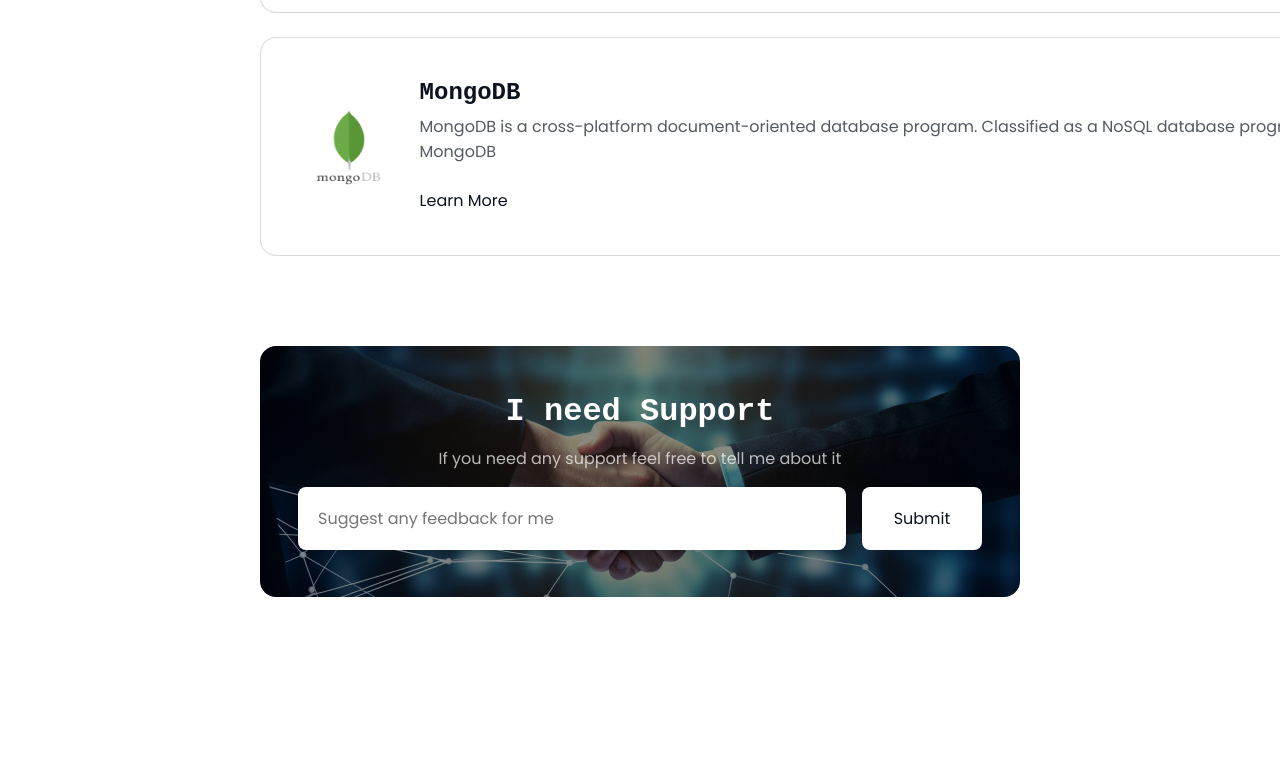
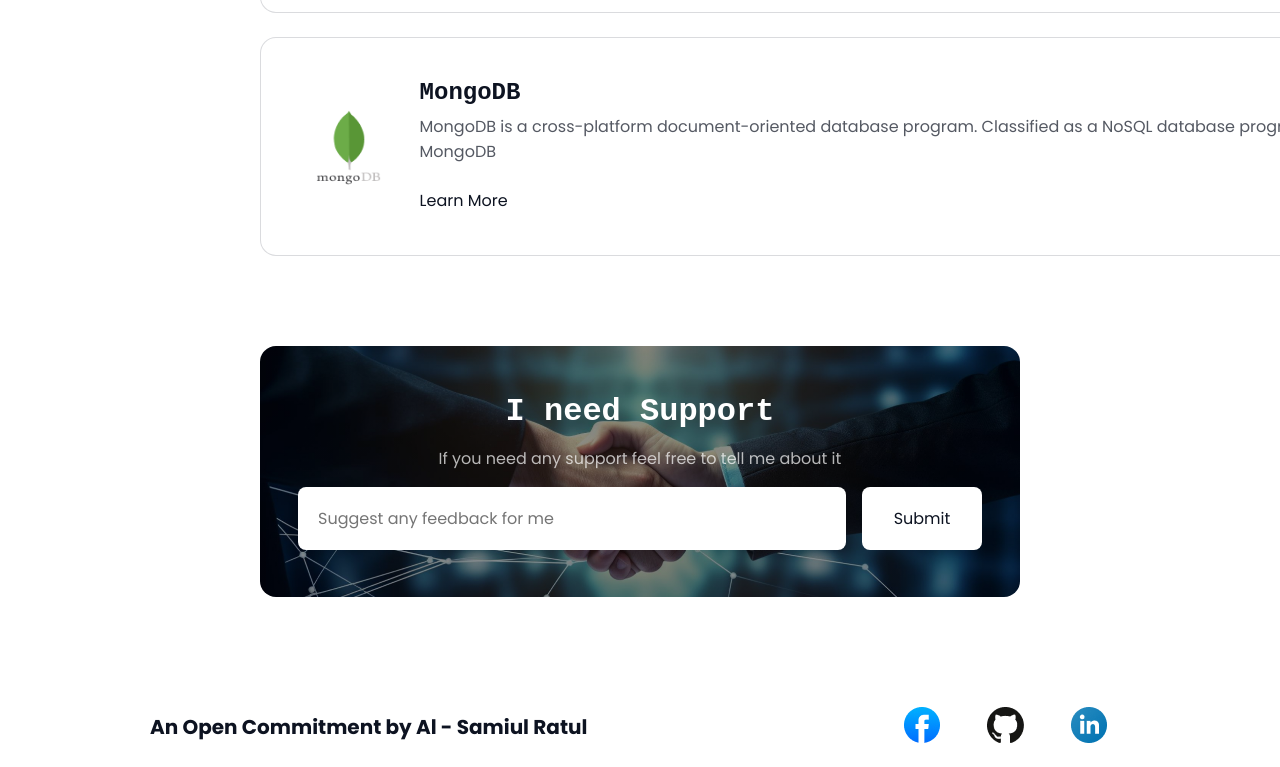
Before and after one commit to Ryusen9/PH-Assignment1, a plain HTML site: page index.html in a window 1280 px wide. Shown: the part 4474-5241 px from the top of the page. Before the commit the page ends 5161 px from the top, so only its background shows below. Drawn offline with Linux system fonts and the light colour scheme; a web font is replaced by a local one.

Commit message:
finalising assignment 1

```diff
--- a/index.html
+++ b/index.html
@@ -29,7 +29,7 @@
 
                 <div class="hero-description"><p>I aspire to become a Developer in the near future, <br>leveraging my passion for   technology and problem-solving to create innovative solutions and contribute to impactful projects.</p></div>
 
-                <div class="clickable-link"><a href="">Contact with me</a></div>
+                <div class="clickable-link"><a href="#footer-here">Contact with me</a></div>
 
             </div>
         </section>
@@ -193,7 +193,21 @@
             </div>
         </div>
     </section>
+<!-- support segment ends here -->
 
     </main>
+ <!-- footer section starts here -->
+    <footer>
+        <div class="footer-container" id="footer-here">
+            <div class="footer-text"><p>An Open Commitment by Al - Samiul Ratul</p></div>
+
+            <div class="footer-social">
+                <a href="https://www.facebook.com/profile.php?id=61558029911655" target="_blank"><img src="./assets/facebook.png" alt="facebook icon"></a>
+                <a href="https://github.com/Ryusen9" target="_blank"><img src="./assets/github.png" alt="github icon"></a>
+                <a href="https://www.linkedin.com/in/as-ratul-797940312/" target="_blank"><img src="./assets/linkedin-icon 1.png" alt="linkedin-icon"></a>
+
+            </div>
+        </div>
+    </footer>
 </body>
 </html>
--- a/style/style.css
+++ b/style/style.css
@@ -12,6 +12,10 @@
     --fontWeight2: 600;
     --fontWeight3: 700;
     --fontWeight4: 800;
+}
+
+html{
+    scroll-behavior: smooth;
 }
 
 *{
--- a/style/style3.css
+++ b/style/style3.css
@@ -302,3 +302,29 @@
     border: none;
     cursor: pointer;
 }
+/* support segment ends here */
+
+/* footer section starts here */
+
+.footer-container{
+    width: 100%;
+    height: 10vh;
+    display: flex;
+    justify-content: space-between;
+    align-items: center;
+    padding: 32px 150px;
+}
+
+.footer-container .footer-text p{
+    font-size: 1.25rem;
+    font-weight: var(--fontWeight3);
+    font-family: var(--font2);
+    color: var(--color1);
+}
+
+.footer-social{
+    display: flex;
+    justify-content: space-around;
+    align-items: center;
+    width: 250px;
+}
```
